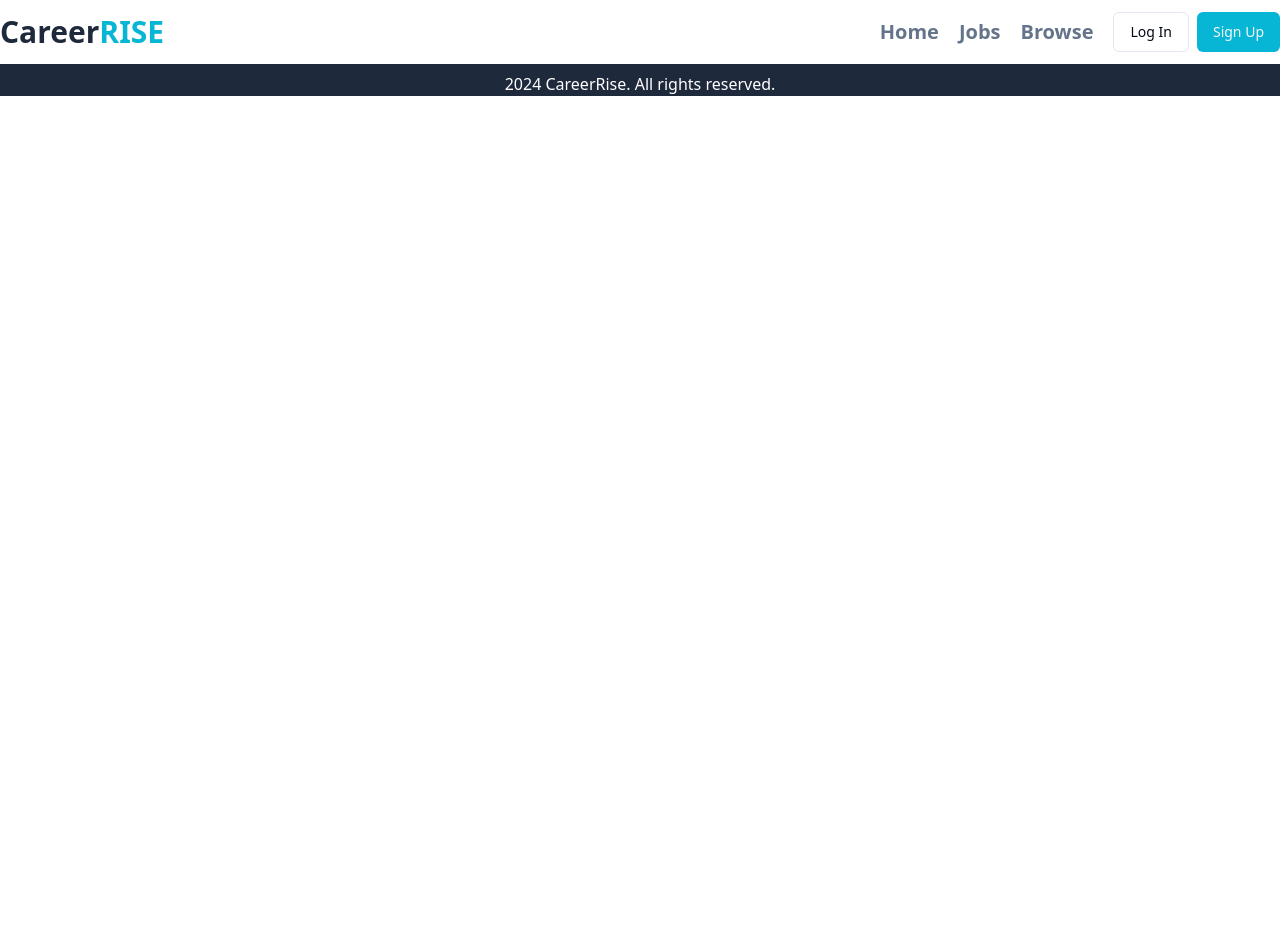
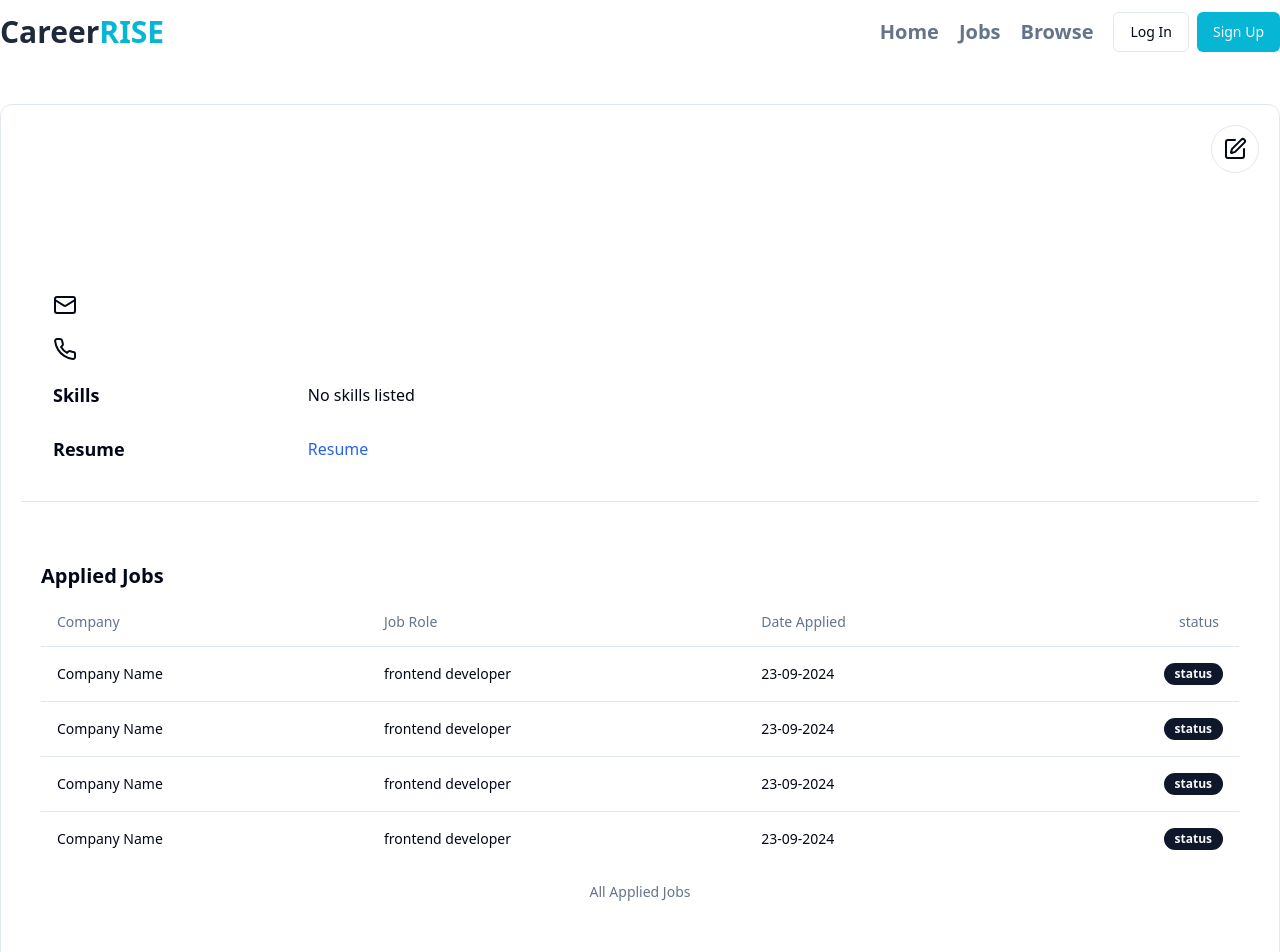
Before and after one commit to ShubhamSharmax/CareerRise, a React (Vite) app: page /profile in a window 1280 px wide. Shown: the top 952 px of the page. Before the commit the page ends 800 px from the top, so only its background shows below. Built offline with nearby package versions, Linux system fonts and the light colour scheme.

Commit message:
created user profile page

```diff
--- a/src/App.jsx
+++ b/src/App.jsx
@@ -7,6 +7,7 @@ import HomePage from "./components/pages/HomePage";
 import Footer from "./components/common/Footer";
 import JobsPage from "./components/pages/JobsPage";
 import BrowsePage from "./components/pages/BrowsePage";
+import UserProfile from "./components/pages/UserProfile";
 
 function App() {
   return (
@@ -21,6 +22,7 @@ function App() {
           <Route path="/browse" element={<BrowsePage />} />
           <Route path="/login" element={<Login />} />
           <Route path="/signup" element={<Signup />} />
+          <Route path="/profile" element={<UserProfile/>} />
         </Routes>
         <Toaster />
       </main>
--- a/src/components/common/Navbar.jsx
+++ b/src/components/common/Navbar.jsx
@@ -61,7 +61,7 @@ const Navbar = () => {
                                     <div className='flex flex-col text-slate-500'>
                                         <div className='flex items-center w-fit gap-1 cursor-pointer'>
                                             <User2 />
-                                            <Button variant="link" className='text-base text-slate-700'>View Profile</Button>
+                                            <Link to='/profile'><Button variant="link" className='text-base text-slate-700'>View Profile</Button></Link>
                                         </div>
                                         <div className='flex items-center w-fit gap-1 cursor-pointer'>
                                             <LogOut />
--- /dev/null
+++ b/src/components/pages/UserProfile.jsx
@@ -0,0 +1,83 @@
+import React from 'react'
+import { Avatar, AvatarImage } from '../ui/avatar'
+import { Button } from '../ui/button'
+import { Mail, PenBox, Phone } from 'lucide-react'
+import { useSelector } from 'react-redux'
+import { Badge } from '../ui/badge'
+import { Table, TableBody, TableCaption, TableCell, TableHead, TableHeader, TableRow } from '../ui/table'
+
+const UserProfile = () => {
+    const { user } = useSelector(store => store.auth)
+    return (
+        <div className='max-w-7xl mx-auto my-10 border rounded-xl p-5'>
+            <div className="flex item-center justify-between">
+                <div className='flex gap-5 items-center m-5 '>
+                    <Avatar className='h-24 w-24'>
+                        <AvatarImage src={user?.profile?.profilePicture} />
+                    </Avatar>
+                    <div>
+                        <h1 className='font-bold text-2xl'>{user?.fullname}</h1>
+                        <p className='font-medium'>{user?.profile?.bio}</p>
+                    </div>
+                </div>
+                <Button variant='outline' className='rounded-full h-12 w-12 p-0'><PenBox /></Button>
+            </div>
+            <div className='grid grid-cols-[20%_1fr] gap-5 p-8 items-center'>
+                <h2 className='font-bold text-lg'><Mail /></h2>
+                <h3 className='font-medium'>{user?.email}</h3>
+                <h2 className='font-bold text-lg'><Phone /></h2>
+                <h3 className='font-medium'>{user?.phoneNumber}</h3>
+                <h2 className='font-bold text-lg'>Skills</h2>
+                <div className="skillbadges flex flex-wrap gap-5">
+                    {user?.profile?.skills?.length > 0 ? (
+                        user.profile.skills.map((skill, index) => (
+                            <Badge key={index} variant='ghost'>{skill}</Badge>
+                        ))
+                    ) : (
+                        <p>No skills listed</p>
+                    )}
+                </div>
+                <h2 className='font-bold text-lg'>Resume</h2>
+                {(user?.profile?.skills?.length !== null) ?
+                    <a target='black' href={user?.profile?.resumeurl}><Button variant='link' className='p-0 text-blue-600 hover:text-blue-800 text-base'>{user?.fullname} Resume</Button></a>
+                    : <p>No resume uploaded</p>}
+            </div>
+            <hr />
+            <AppliedJobs />
+        </div>
+    )
+}
+
+export default UserProfile
+
+
+export const AppliedJobs = () => {
+
+    const appliedJobs = [1, 2, 3, 4]
+    return (
+        <div className='my-10 p-5'>
+            <h1 className='text-xl font-bold'>Applied Jobs</h1>
+            <Table className='my-2'>
+                <TableCaption>All Applied Jobs</TableCaption>
+                <TableHeader>
+                    <TableRow>
+                        <TableHead>Company</TableHead>
+                        <TableHead>Job Role</TableHead>
+                        <TableHead>Date Applied</TableHead>
+                        <TableHead className='text-right px-5'>status</TableHead>
+                    </TableRow>
+                </TableHeader>
+                <TableBody>
+                    {appliedJobs.map((job, index) => (
+                        <TableRow key={index}>
+                            <TableCell>Company Name</TableCell>
+                            <TableCell>frontend developer</TableCell>
+                            <TableCell>23-09-2024</TableCell>
+                            <TableCell className='text-right'><Badge>status</Badge></TableCell>
+                        </TableRow>
+                    ))}
+                </TableBody>
+            </Table>
+        </div>
+    )
+}
--- /dev/null
+++ b/src/components/ui/table.jsx
@@ -0,0 +1,83 @@
+import * as React from "react"
+
+import { cn } from "@/lib/utils"
+
+const Table = React.forwardRef(({ className, ...props }, ref) => (
+  <div className="relative w-full overflow-auto">
+    <table
+      ref={ref}
+      className={cn("w-full caption-bottom text-sm", className)}
+      {...props} />
+  </div>
+))
+Table.displayName = "Table"
+
+const TableHeader = React.forwardRef(({ className, ...props }, ref) => (
+  <thead ref={ref} className={cn("[&_tr]:border-b", className)} {...props} />
+))
+TableHeader.displayName = "TableHeader"
+
+const TableBody = React.forwardRef(({ className, ...props }, ref) => (
+  <tbody
+    ref={ref}
+    className={cn("[&_tr:last-child]:border-0", className)}
+    {...props} />
+))
+TableBody.displayName = "TableBody"
+
+const TableFooter = React.forwardRef(({ className, ...props }, ref) => (
+  <tfoot
+    ref={ref}
+    className={cn("border-t bg-muted/50 font-medium [&>tr]:last:border-b-0", className)}
+    {...props} />
+))
+TableFooter.displayName = "TableFooter"
+
+const TableRow = React.forwardRef(({ className, ...props }, ref) => (
+  <tr
+    ref={ref}
+    className={cn(
+      "border-b transition-colors hover:bg-muted/50 data-[state=selected]:bg-muted",
+      className
+    )}
+    {...props} />
+))
+TableRow.displayName = "TableRow"
+
+const TableHead = React.forwardRef(({ className, ...props }, ref) => (
+  <th
+    ref={ref}
+    className={cn(
+      "h-12 px-4 text-left align-middle font-medium text-muted-foreground [&:has([role=checkbox])]:pr-0",
+      className
+    )}
+    {...props} />
+))
+TableHead.displayName = "TableHead"
+
+const TableCell = React.forwardRef(({ className, ...props }, ref) => (
+  <td
+    ref={ref}
+    className={cn("p-4 align-middle [&:has([role=checkbox])]:pr-0", className)}
+    {...props} />
+))
+TableCell.displayName = "TableCell"
+
+const TableCaption = React.forwardRef(({ className, ...props }, ref) => (
+  <caption
+    ref={ref}
+    className={cn("mt-4 text-sm text-muted-foreground", className)}
+    {...props} />
+))
+TableCaption.displayName = "TableCaption"
+
+export {
+  Table,
+  TableHeader,
+  TableBody,
+  TableFooter,
+  TableHead,
+  TableRow,
+  TableCell,
+  TableCaption,
+}
```
